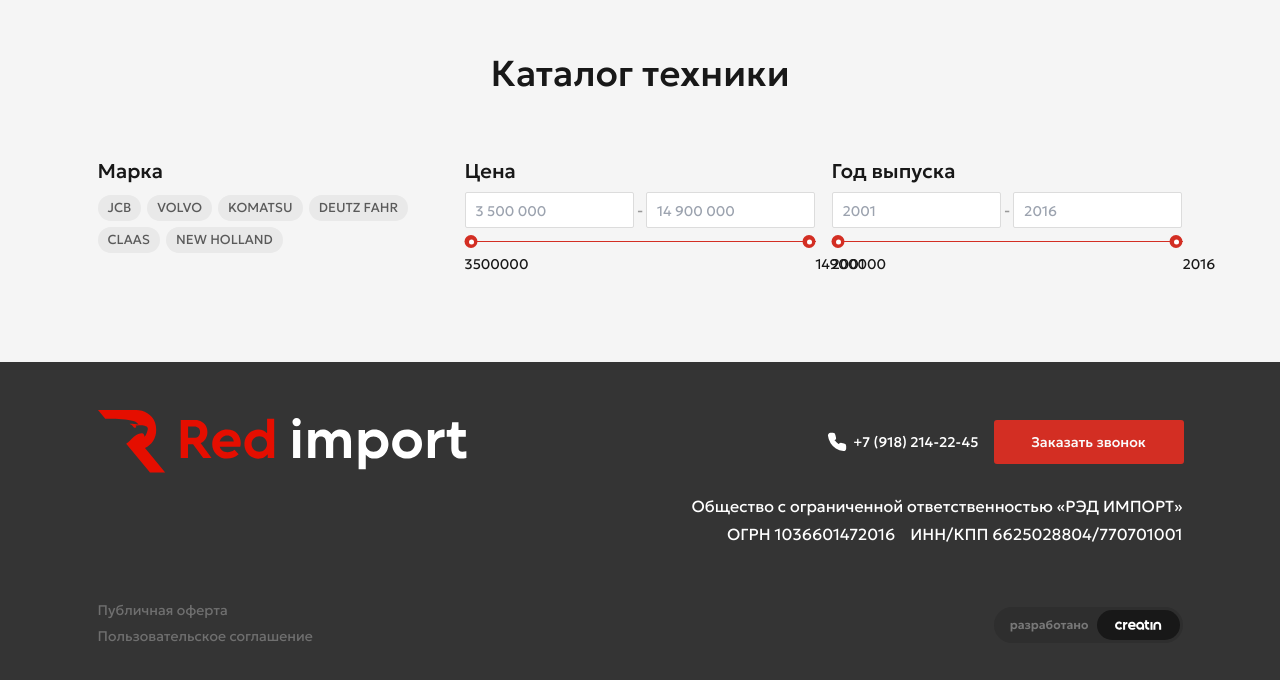
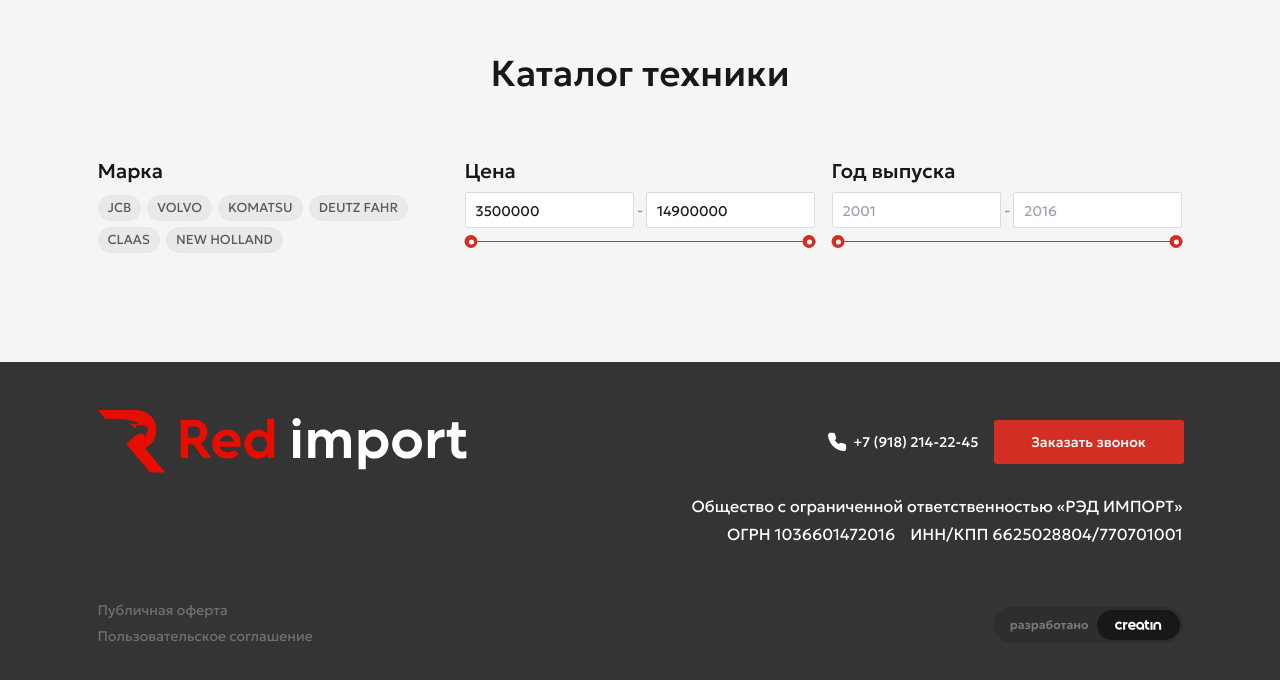
Before and after one commit to Vadim4ick/red-import, a Next.js app: page / in a window 1280 px wide. Shown: the part 2268-2948 px from the top of the page. Built offline with nearby package versions, Linux system fonts and the light colour scheme.

Commit message:
adding range slider

```diff
--- a/src/components/Advantages/ui/AdvantagesScrollSlider.tsx
+++ b/src/components/Advantages/ui/AdvantagesScrollSlider.tsx
@@ -1,72 +1,15 @@
-import { useEffect, useRef, useState } from "react";
 import { advantagesData } from "../model/mockData";
 import { AdvantagesScrollSlide } from "./AdvantagesScrollSlide";
-import { motion, useInView } from "framer-motion";
+import { motion } from "framer-motion";
+import { useScroll } from "@/shared/hooks/useScroll";
 
 const AdvantagesScrollSlider = () => {
-  const sliderRef = useRef<HTMLDivElement | null>(null);
-
-  const [isScrollLocked, setIsScrollLocked] = useState(true); // Заблокирован (Да, нет)
-  const [hasScrolled, setHasScrolled] = useState(false); // Проскроллен (Да, нет)
-
-  const isInView = useInView(sliderRef, {
-    amount: "all",
-  });
-
-  useEffect(() => {
-    // Если проскролен, то удаляем элемент и больше не дергаем
-    if (hasScrolled) {
-      sliderRef.current = null;
-    }
-  }, [hasScrolled]);
-
-  useEffect(() => {
-    const handleWheel = (e: WheelEvent) => {
-      if (isScrollLocked && !hasScrolled && sliderRef.current && isInView) {
-        sliderRef.current.scrollLeft += e.deltaY;
-      }
-    };
-
-    if (isScrollLocked && !hasScrolled && isInView) {
-      document.body.style.overflow = "hidden";
-      window.addEventListener("wheel", handleWheel);
-    } else {
-      document.body.style.overflow = "auto";
-    }
-
-    return () => {
-      document.body.style.overflow = "auto";
-      window.removeEventListener("wheel", handleWheel);
-    };
-  }, [isScrollLocked, isInView, hasScrolled]);
-
-  const handleScroll = () => {
-    if (!sliderRef.current) return;
-
-    const { scrollLeft, scrollWidth, clientWidth } = sliderRef.current;
-
-    if (scrollLeft === 0 || scrollLeft + clientWidth >= scrollWidth) {
-      setIsScrollLocked(false);
-      document.body.style.overflow = "auto";
-      setHasScrolled(true);
-
-      if (scrollLeft === 0) {
-        setIsScrollLocked(true);
-      }
-
-      if (scrollLeft + clientWidth < scrollWidth) {
-        setHasScrolled(false);
-      }
-    } else {
-      setIsScrollLocked(true);
-      document.body.style.overflow = "hidden";
-    }
-  };
+  const { handleScroll, ref } = useScroll();
 
   return (
     <motion.div
       onScroll={handleScroll}
-      ref={sliderRef}
+      ref={ref}
       className="custom-scrollbar flex gap-[20px] overflow-x-auto"
     >
       {advantagesData.map((el) => {
--- a/src/components/Catalog/ui/Filters.tsx
+++ b/src/components/Catalog/ui/Filters.tsx
@@ -1,7 +1,23 @@
+"use client";
+
 import { Input } from "@/shared/ui/input";
 import { RangeSlider } from "./RangeSlider";
+import { useState } from "react";
+
+const MIN_PRICE = 3500000;
+const MAX_PRICE = 14900000;
 
 const Filters = () => {
+  const [prices, setPrices] = useState({
+    priceFrom: MIN_PRICE,
+    priceTo: MAX_PRICE,
+  });
+
+  const updatePrices = (prices: number[]) => {
+    setPrices((prev) => ({ ...prev, priceFrom: prices[0] }));
+    setPrices((prev) => ({ ...prev, priceTo: prices[1] }));
+  };
+
   return (
     <div className="grid grid-cols-3 gap-4">
       <div className="flex flex-col gap-[12px]">
@@ -33,14 +49,41 @@
         <h3 className="heading-three pb-[9px]">Цена</h3>
 
         <div className="flex items-center gap-[3px] pb-[13px]">
-          <Input type="tel" placeholder="3 500 000" />
+          <Input
+            value={prices.priceFrom}
+            type="tel"
+            min={MIN_PRICE}
+            placeholder="3 500 000"
+            onChange={(e) =>
+              setPrices((prev) => ({
+                ...prev,
+                priceFrom: Number(e.target.value),
+              }))
+            }
+          />
 
           <p className="text-[#999999]">-</p>
 
-          <Input type="tel" placeholder="14 900 000" />
+          <Input
+            value={prices.priceTo}
+            type="tel"
+            placeholder="14 900 000"
+            onChange={(e) =>
+              setPrices((prev) => ({
+                ...prev,
+                priceTo: Number(e.target.value),
+              }))
+            }
+          />
         </div>
 
-        <RangeSlider min={3500000} max={14900000} step={100000} />
+        <RangeSlider
+          min={MIN_PRICE}
+          max={MAX_PRICE}
+          step={100000}
+          value={[prices.priceFrom || MIN_PRICE, prices.priceTo || MAX_PRICE]}
+          onValueChange={updatePrices}
+        />
       </div>
 
       <div className="flex flex-col">
--- a/src/components/Catalog/ui/RangeSlider.tsx
+++ b/src/components/Catalog/ui/RangeSlider.tsx
@@ -69,11 +69,11 @@
                 left: `calc(${((value - min) / (max - min)) * 100}% + 0px)`,
                 top: `10px`,
               }}
-            >
-              <span className="text-sm">
+            />
+            {/* <span className="text-sm">
                 {formatLabel ? formatLabel(value) : value}
               </span>
-            </div>
+            </div> */}
 
             <SliderPrimitive.Thumb className="relative block size-[13px] cursor-pointer rounded-full bg-[#D32E23] outline-none transition-colors after:absolute after:left-1/2 after:top-1/2 after:size-[5px] after:-translate-x-1/2 after:-translate-y-1/2 after:rounded-full after:bg-white disabled:pointer-events-none disabled:opacity-50" />
           </React.Fragment>
--- /dev/null
+++ b/src/shared/hooks/useScroll.tsx
@@ -0,0 +1,72 @@
+"use client";
+
+import { useInView } from "framer-motion";
+import { useEffect, useRef, useState } from "react";
+
+const useScroll = () => {
+  const sliderRef = useRef<HTMLDivElement | null>(null);
+
+  const [isScrollLocked, setIsScrollLocked] = useState(true); // Заблокирован (Да, нет)
+  const [hasScrolled, setHasScrolled] = useState(false); // Проскроллен (Да, нет)
+
+  const isInView = useInView(sliderRef, {
+    amount: "all",
+  });
+
+  useEffect(() => {
+    // Если проскролен, то удаляем элемент и больше не дергаем
+    if (hasScrolled) {
+      sliderRef.current = null;
+    }
+  }, [hasScrolled]);
+
+  useEffect(() => {
+    const handleWheel = (e: WheelEvent) => {
+      if (isScrollLocked && !hasScrolled && sliderRef.current && isInView) {
+        sliderRef.current.scrollLeft += e.deltaY;
+      }
+    };
+
+    if (isScrollLocked && !hasScrolled && isInView) {
+      document.body.style.overflow = "hidden";
+      window.addEventListener("wheel", handleWheel);
+    } else {
+      document.body.style.overflow = "auto";
+    }
+
+    return () => {
+      document.body.style.overflow = "auto";
+      window.removeEventListener("wheel", handleWheel);
+    };
+  }, [isScrollLocked, isInView, hasScrolled]);
+
+  const handleScroll = () => {
+    if (!sliderRef.current) return;
+
+    const { scrollLeft, scrollWidth, clientWidth } = sliderRef.current;
+
+    if (scrollLeft === 0 || scrollLeft + clientWidth >= scrollWidth) {
+      setIsScrollLocked(false);
+      document.body.style.overflow = "auto";
+      setHasScrolled(true);
+
+      if (scrollLeft === 0) {
+        setIsScrollLocked(true);
+      }
+
+      if (scrollLeft + clientWidth < scrollWidth) {
+        setHasScrolled(false);
+      }
+    } else {
+      setIsScrollLocked(true);
+      document.body.style.overflow = "hidden";
+    }
+  };
+
+  return {
+    ref: sliderRef,
+    handleScroll,
+  };
+};
+
+export { useScroll };
```
